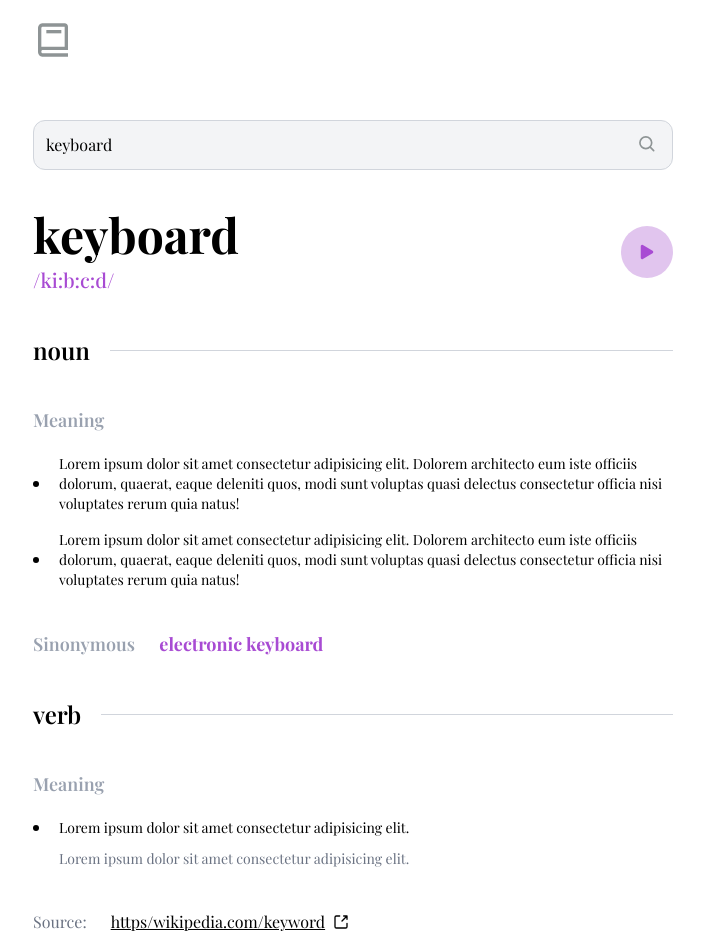
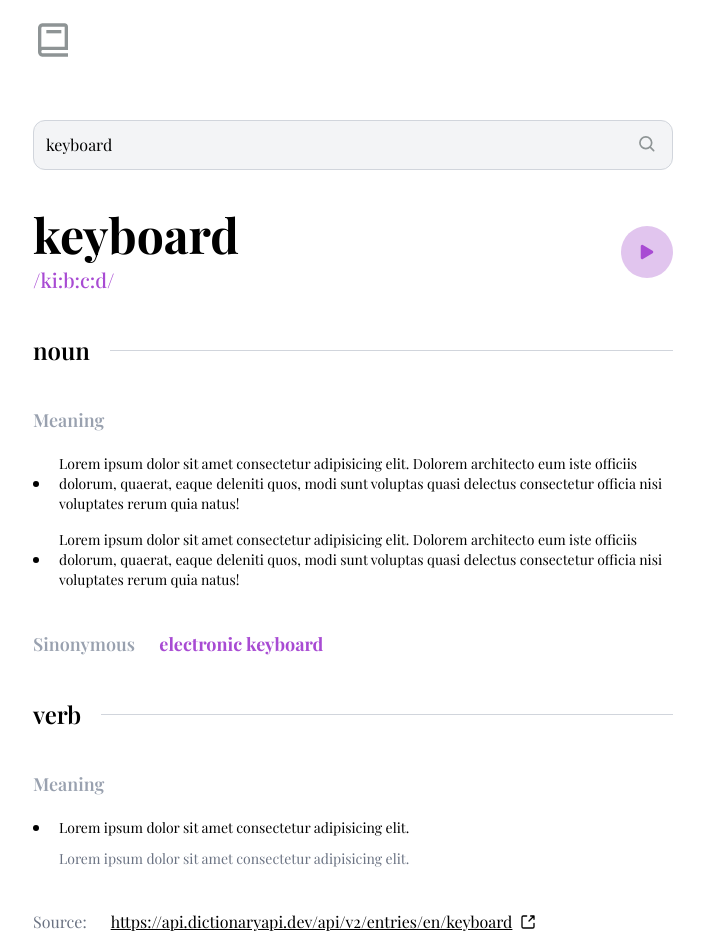
Before and after one commit to JhonRiv21/dictionary-app, a React (Vite) app: page / in a window 1280 px wide. Shown: the top 952 px of the page, without its empty margins (287-991 px from the left). Built offline with nearby package versions, Linux system fonts and the light colour scheme; a web font is replaced by a local one.

Commit message:
reafactor: source as component

```diff
--- a/src/App.tsx
+++ b/src/App.tsx
@@ -1,3 +1,6 @@
+
+import { PartOfSpeech } from "./lib/components/PartOfSpeech"
+import { Source } from "./lib/components/source"
 
 function App() {
 
@@ -25,10 +28,7 @@ function App() {
           </button>
         </div>
 
-        <div className="flex flex-row items-center w-full gap-5">
-          <p className="text-2xl font-semibold">noun</p>
-          <div className="bg-gray-300 w-full h-[0.5px]"></div>
-        </div>
+        <PartOfSpeech title="noun" />
 
         <div className="mr-auto">
             <div>
@@ -47,14 +47,10 @@ function App() {
 
             <div className="pt-10">
               <h5 className="text-lg text-gray-400 font-semibold">Sinonymous <span className="text-(--purple) font-bold ml-5">electronic keyboard</span></h5>
-
             </div>
         </div>
 
-        <div className="flex flex-row items-center w-full gap-5">
-          <p className="text-2xl font-semibold">verb</p>
-          <div className="bg-gray-300 w-full h-[0.5px]"></div>
-        </div>
+        <PartOfSpeech title="verb" />
 
         <div className="mr-auto">
           <div>
@@ -68,15 +64,7 @@ function App() {
             </ul>
           </div>
 
-          <div className="pt-10">
-            <p className="text-gray-500 sm:inline-flex">Source:
-              <a href="#s" className="flex flex-row items-center gap-2 sm:ml-6 underline text-black">https/wikipedia.com/keyword
-                <span>
-                  <svg width="1em" height="1em" viewBox="0 0 24 24"><path fill="none" stroke="currentColor" stroke-linecap="round" stroke-linejoin="round" stroke-width="2" d="M13.5 10.5L21 3m-5 0h5v5m0 6v5a2 2 0 0 1-2 2H5a2 2 0 0 1-2-2V5a2 2 0 0 1 2-2h5"/></svg>
-                </span>
-              </a>
-            </p>
-          </div>
+          <Source url="https://api.dictionaryapi.dev/api/v2/entries/en/keyboard" />
         </div>
       </main>
     </>
--- /dev/null
+++ b/src/lib/components/PartOfSpeech.tsx
@@ -0,0 +1,12 @@
+interface IPartOfSpeech {
+  title: string
+}
+
+export const PartOfSpeech: React.FC<IPartOfSpeech> = ({title}) => {
+  return (
+    <div className="flex flex-row items-center w-full gap-5">
+      <p className="text-2xl font-semibold">{title}</p>
+      <div className="bg-gray-300 w-full h-[0.5px]"></div>
+    </div>
+  )
+}
--- /dev/null
+++ b/src/lib/components/source.tsx
@@ -0,0 +1,18 @@
+
+interface ISource {
+  url: string
+}
+
+export const Source: React.FC<ISource> = ({url}) => {
+  return (
+    <div className="pt-10">
+      <p className="text-gray-500 sm:inline-flex">Source:
+        <a href={url} target="_blank" className="flex flex-row items-center gap-2 sm:ml-6 underline text-black">{url}
+          <span>
+            <svg width="1em" height="1em" viewBox="0 0 24 24"><path fill="none" stroke="currentColor" stroke-linecap="round" stroke-linejoin="round" stroke-width="2" d="M13.5 10.5L21 3m-5 0h5v5m0 6v5a2 2 0 0 1-2 2H5a2 2 0 0 1-2-2V5a2 2 0 0 1 2-2h5"/></svg>
+          </span>
+        </a>
+      </p>
+    </div>
+  )
+}
```
